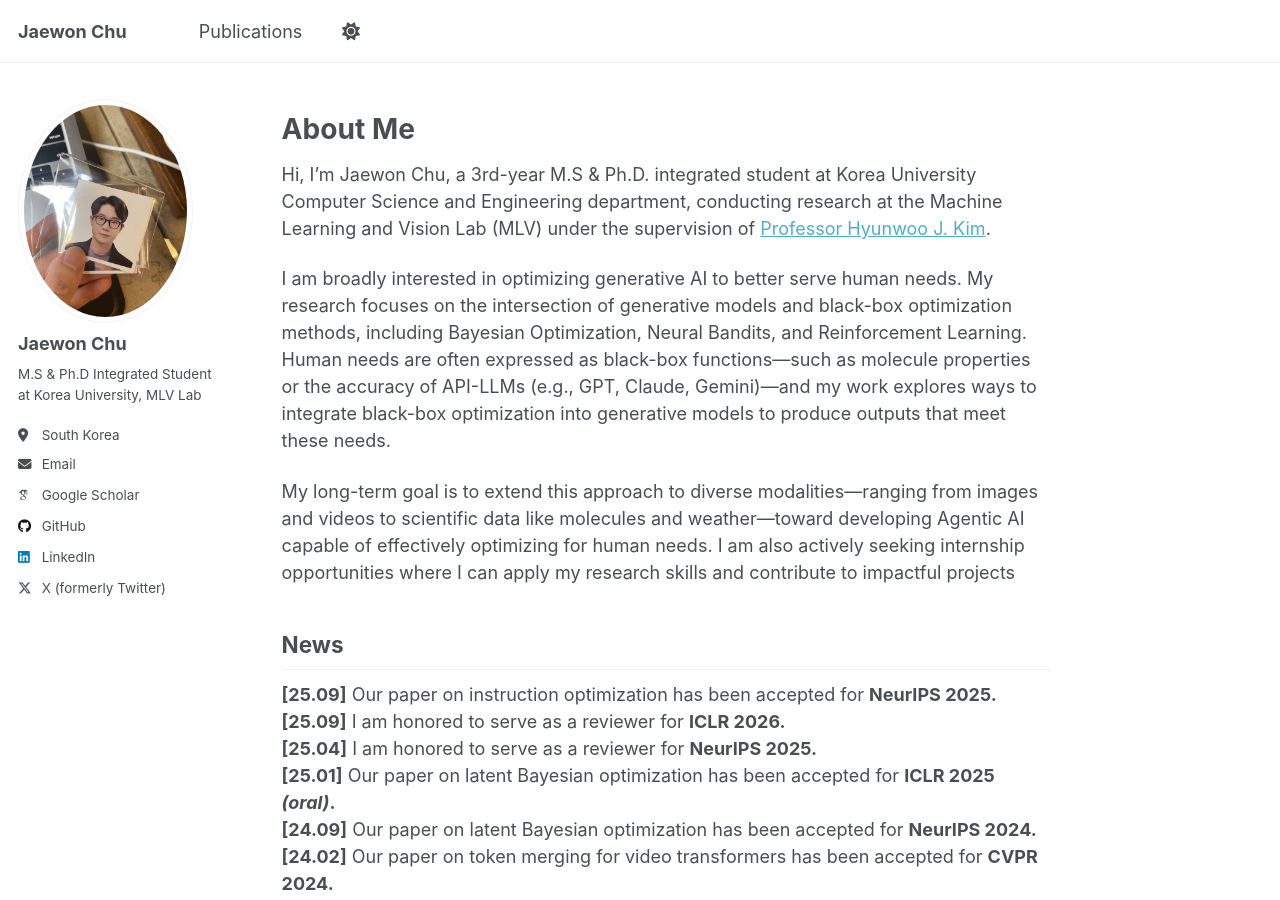
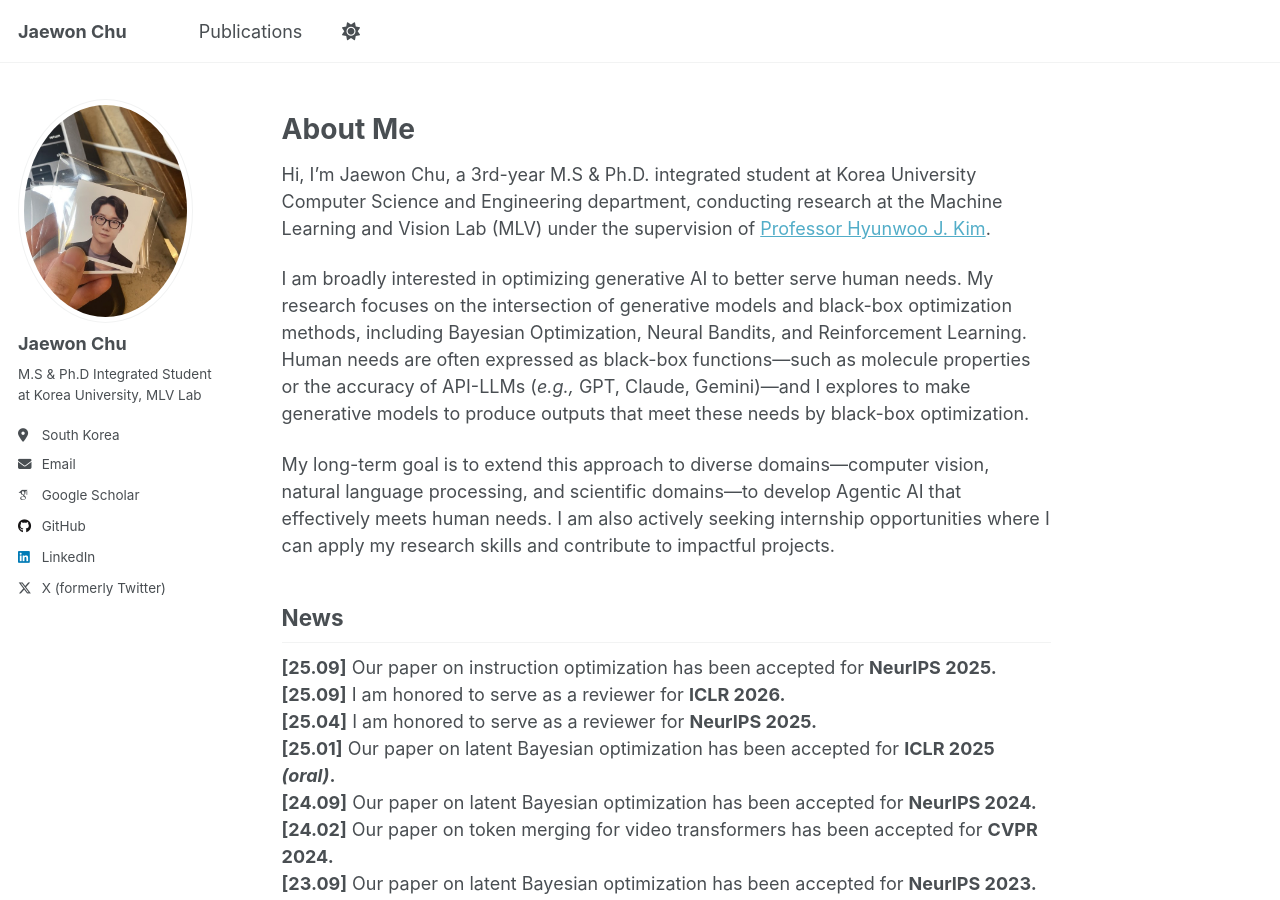
Before and after one commit to jaewonchu/jaewonchu.github.io, a Jekyll site: the page built from _pages/about.md, in a window 1280 px wide and 900 px high. Built offline with Jekyll 4.4.1, drawn with Linux system fonts in a browser that asks for light colours; some web fonts are replaced; a script that is not in the unit is left out.

Commit message:
Modification

```diff
--- a/_pages/about.md
+++ b/_pages/about.md
@@ -10,9 +10,9 @@ About Me
 ======
 Hi, I’m Jaewon Chu, a 3rd-year M.S & Ph.D. integrated student at Korea University Computer Science and Engineering department, conducting research at the Machine Learning and Vision Lab (MLV) under the supervision of [Professor Hyunwoo J. Kim](https://www.hyunwoojkim.com/).
 
-I am broadly interested in optimizing generative AI to better serve human needs. My research focuses on the intersection of generative models and black-box optimization methods, including Bayesian Optimization, Neural Bandits, and Reinforcement Learning. Human needs are often expressed as black-box functions—such as molecule properties or the accuracy of API-LLMs (e.g., GPT, Claude, Gemini)—and my work explores ways to integrate black-box optimization into generative models to produce outputs that meet these needs.
+I am broadly interested in optimizing generative AI to better serve human needs. My research focuses on the intersection of generative models and black-box optimization methods, including Bayesian Optimization, Neural Bandits, and Reinforcement Learning. Human needs are often expressed as black-box functions—such as molecule properties or the accuracy of API-LLMs (*e.g.,* GPT, Claude, Gemini)—and I explores to make generative models to produce outputs that meet these needs by black-box optimization.
 
-My long-term goal is to extend this approach to diverse modalities—ranging from images and videos to scientific data like molecules and weather—toward developing Agentic AI capable of effectively optimizing for human needs. I am also actively seeking internship opportunities where I can apply my research skills and contribute to impactful projects
+My long-term goal is to extend this approach to diverse domains—computer vision, natural language processing, and scientific domains—to develop Agentic AI that effectively meets human needs. I am also actively seeking internship opportunities where I can apply my research skills and contribute to impactful projects.
 
 News
 ------
```
